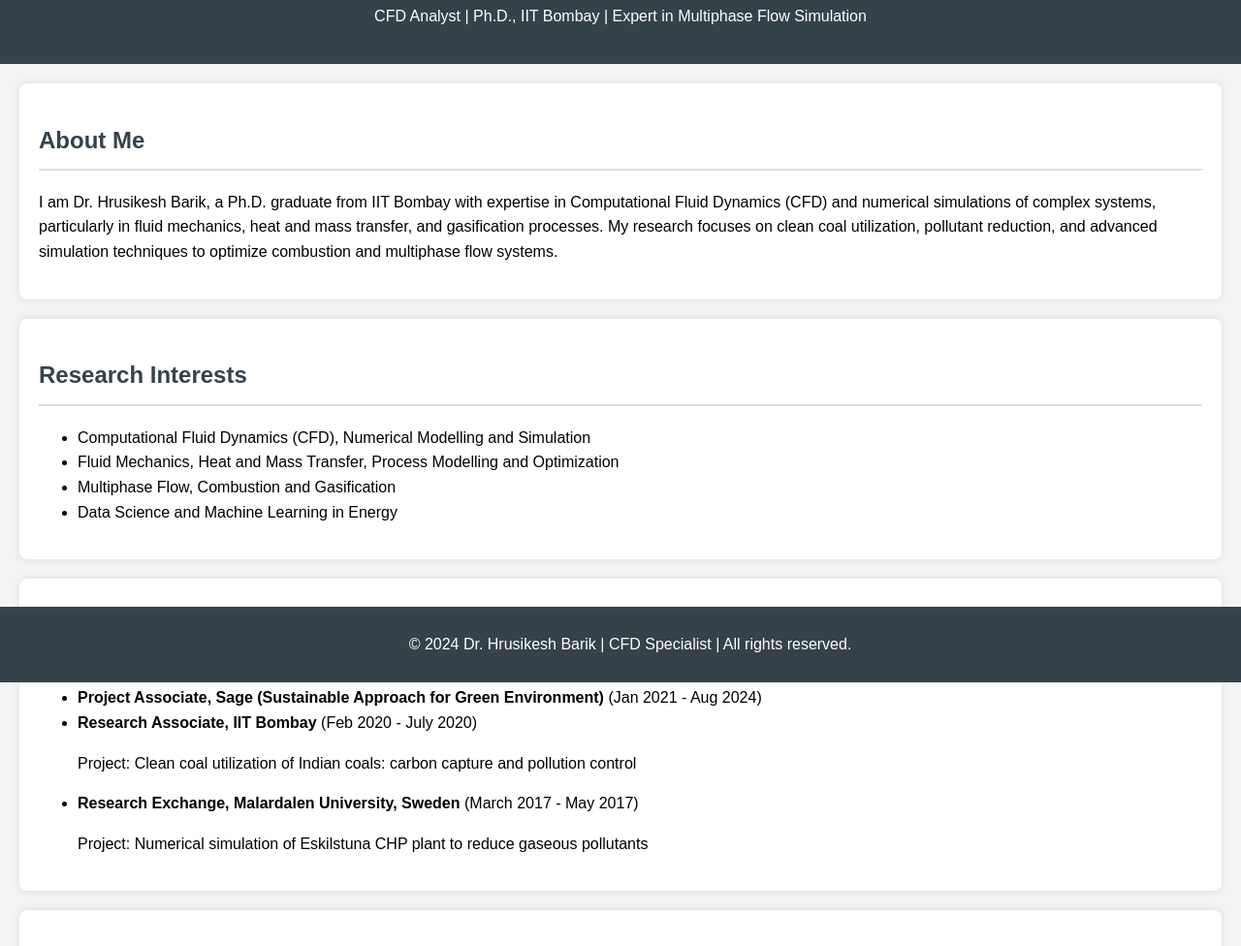
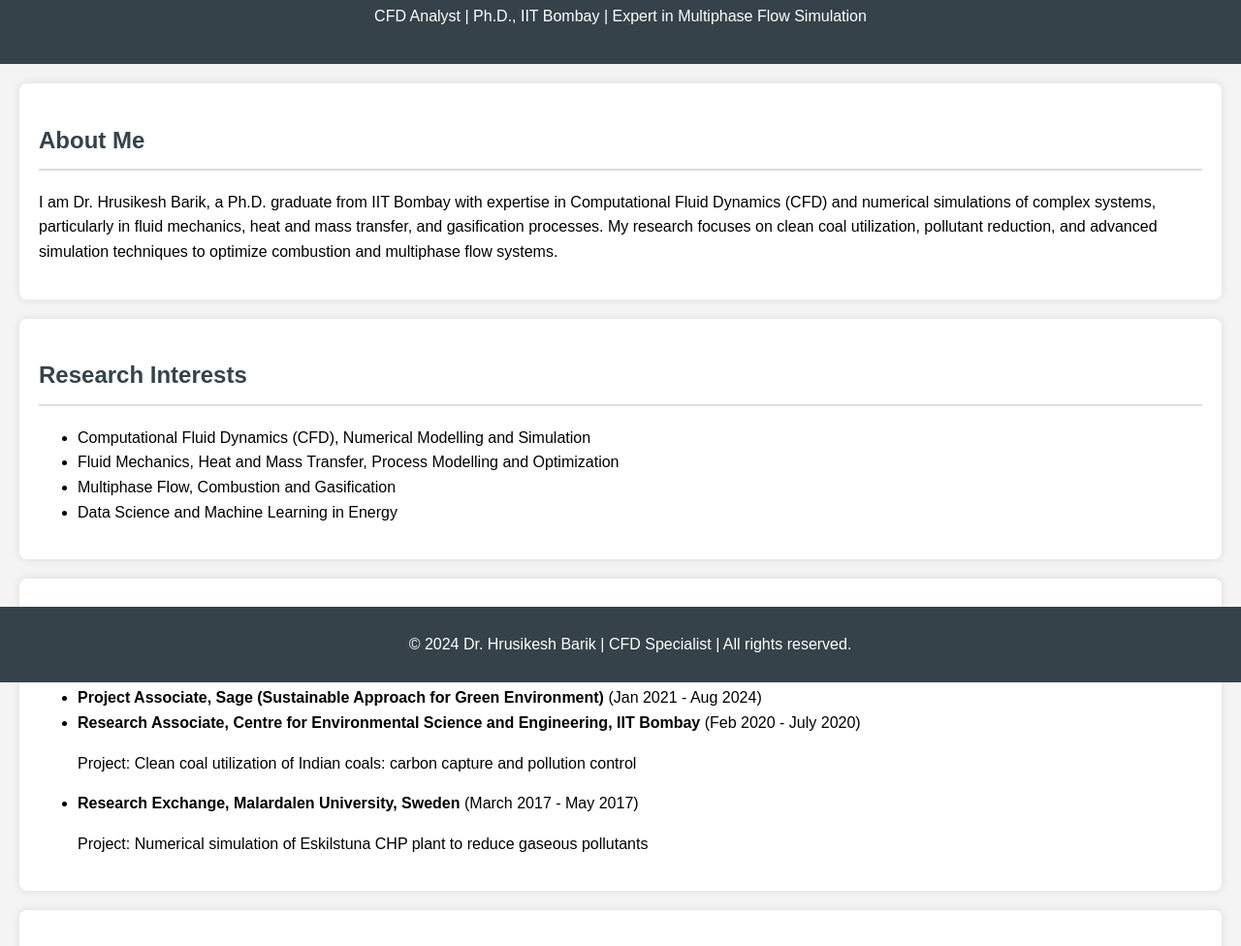
Before and after one commit to hrusikeshbarik/Barikweb, a plain HTML site: page index.html in a window 1280 px wide. Shown: the part 96-1072 px from the top of the page at 97% size. Drawn offline with Linux system fonts and the light colour scheme.

Commit message:
Update index.html

```diff
--- a/index.html
+++ b/index.html
@@ -87,7 +87,7 @@
                 <strong>Project Associate, Sage (Sustainable Approach for Green Environment)</strong> (Jan 2021 - Aug 2024)
             </li>
             <li>
-                <strong>Research Associate, IIT Bombay</strong> (Feb 2020 - July 2020)
+                <strong>Research Associate, Centre for Environmental Science and Engineering, IIT Bombay</strong> (Feb 2020 - July 2020)
                 <p>Project: Clean coal utilization of Indian coals: carbon capture and pollution control</p>
             </li>
             <li>
```
